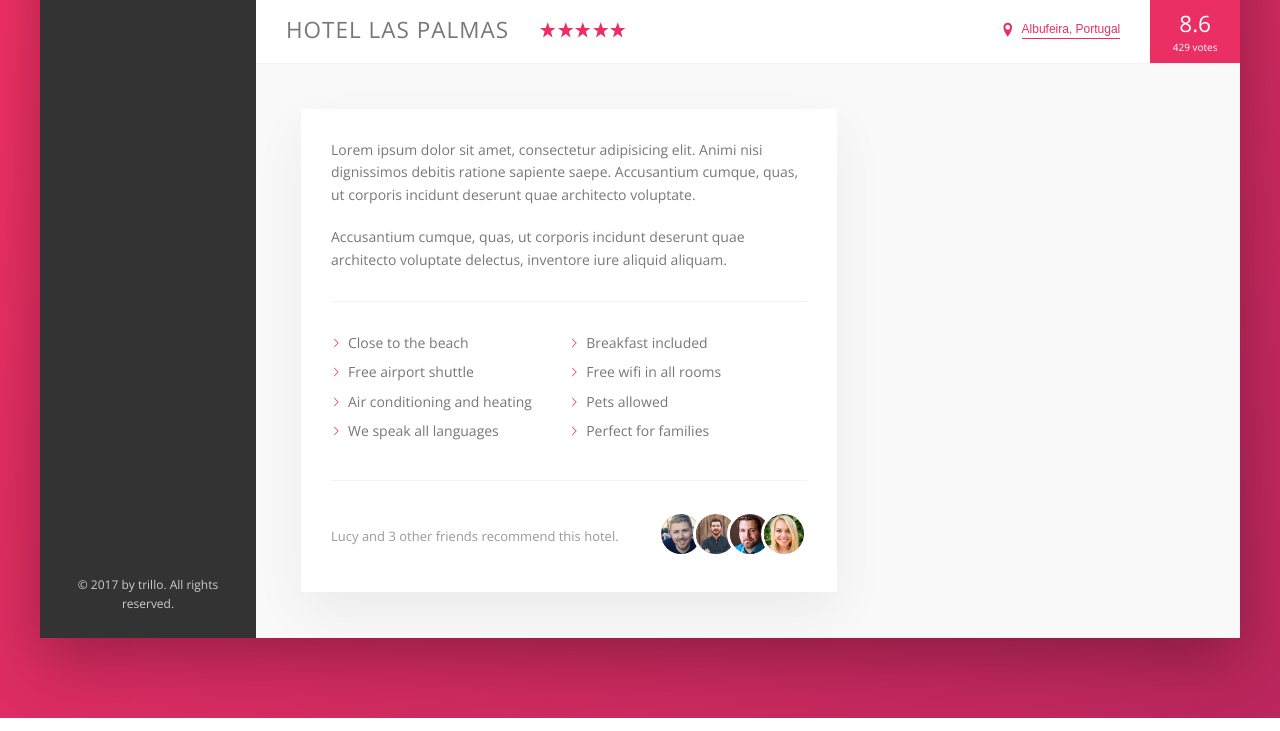
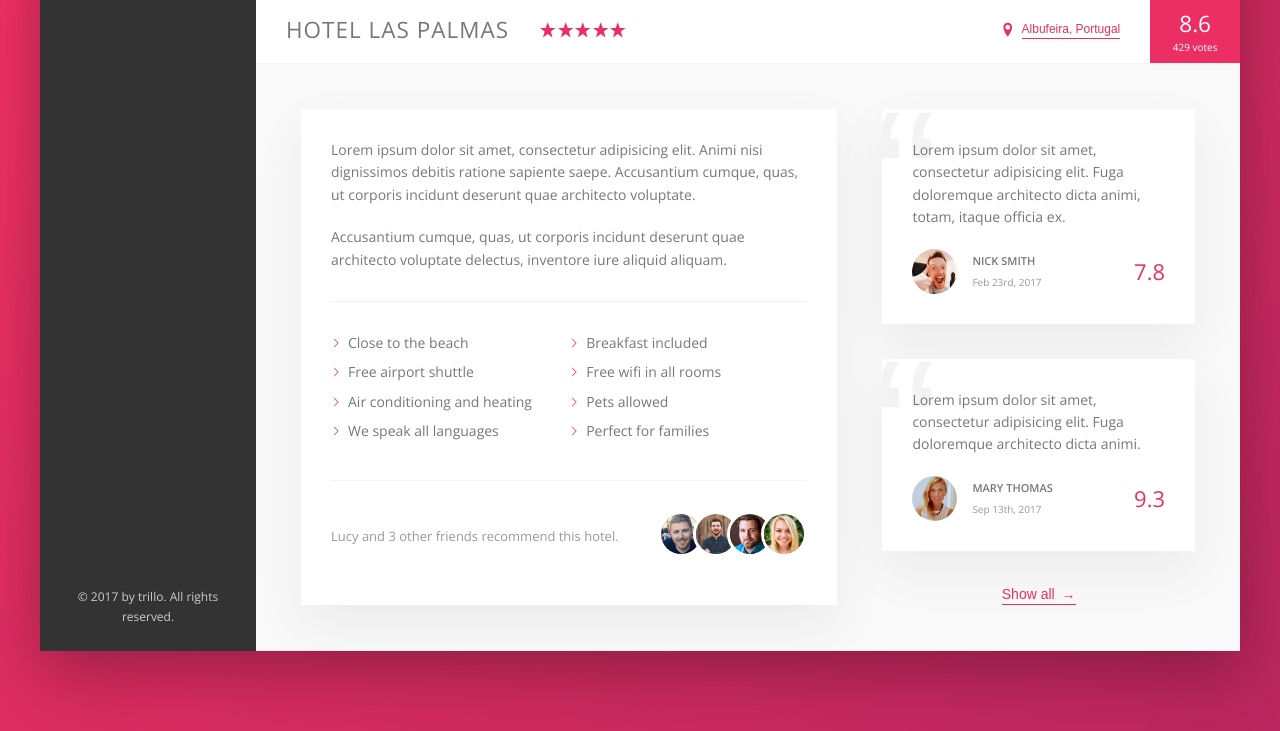
Before and after one commit to phaminhien/trillo, a website: page index.html in a window 1280 px wide. Shown: the part 538-1269 px from the top of the page. Drawn offline with nearby package versions, Linux system fonts and the light colour scheme.

Commit message:
user review

```diff
--- a/index.html
+++ b/index.html
@@ -156,7 +156,32 @@
                             </div>
                         </div>
                         <div class="user-reviews">
-
+                            <figure class="review">
+                                <blockquote class="review__text">
+                                    Lorem ipsum dolor sit amet, consectetur adipisicing elit. Fuga doloremque architecto dicta animi, totam, itaque officia ex.
+                                </blockquote>
+                                <figcaption class="review__user">
+                                    <img src="img/user-1.jpg" alt="User 1" class="review__photo">
+                                    <div class="review__user-box">
+                                        <p class="review__user-name">Nick Smith</p>
+                                        <p class="review__user-date">Feb 23rd, 2017</p>
+                                    </div>
+                                    <div class="review__rating">7.8</div>
+                                </figcaption>
+                            </figure>
+                            <figure class="review">
+                                <blockquote class="review__text">
+                                    Lorem ipsum dolor sit amet, consectetur adipisicing elit. Fuga doloremque architecto dicta animi.                                </blockquote>
+                                <figcaption class="review__user">
+                                    <img src="img/user-2.jpg" alt="User 2" class="review__photo">
+                                    <div class="review__user-box">
+                                        <p class="review__user-name">Mary Thomas</p>
+                                        <p class="review__user-date">Sep 13th, 2017</p>
+                                    </div>
+                                    <div class="review__rating">9.3</div>
+                                </figcaption>
+                            </figure>
+                            <button class="btn-inline">Show all <span>&rarr;</span></button>
                         </div>
                     </div>
                 </main>
--- a/sass/_component.scss
+++ b/sass/_component.scss
@@ -245,8 +245,17 @@
     cursor: pointer;
     transition: all .2s;
 
+    span {
+        margin-left: 3px;
+        transition: margin-left .2s;
+    }
+
     &:hover {
         color: var(--color-grey-dark-1);
+
+        span {
+            margin-left: 7px;
+        }
     }
 
     &:focus {
@@ -328,3 +337,64 @@
         }
     }
 }
+
+.review {
+    background-color: #fff;
+    box-shadow: var(--shadow-light);
+    padding: 3rem;
+    margin-bottom: 3.5rem;
+    position: relative;
+    overflow: hidden;
+
+    &__text {
+        margin-bottom: 2rem;
+        z-index: 10;
+        position: relative;
+    }
+
+    &__user {
+        display: flex;
+        align-items: center;
+    }
+
+    &__user-box {
+        margin-right: auto;
+    }
+
+    &__user-name {
+        font-size: 1.1rem;
+        font-weight: 600;
+        text-transform: uppercase;
+        margin-bottom: .4rem;
+    }
+
+    &__user-date {
+        font-size: 1rem;
+        color: var(--color-grey-dark-3);
+    }
+
+    &__rating {
+        color: var(--color-primary);
+        font-size: 2.2rem;
+        font-weight: 300;
+    }
+
+    &__photo {
+        height: 4.5rem;
+        width: 4.5rem;
+        border-radius: 50%;
+        margin-right: 1.5rem;
+    }
+
+    &::before {
+        content: '\201C';
+        position: absolute;
+        top: -2.75rem;
+        left: -1rem;
+        line-height: 1;
+        font-size: 20rem;
+        font-family: sans-serif;
+        color: var(--color-grey-light-2);
+        z-index: 1;
+    }
+}
--- a/sass/_layout.scss
+++ b/sass/_layout.scss
@@ -34,13 +34,13 @@
 
 .details {
     display: flex;
+    font-size: 1.4rem;
     padding: 4.5rem;
     background-color: var(--color-grey-light-1);
     border-bottom: var(--line);
 }
 
 .description {
-    font-size: 1.4rem;
     background-color: #fff;
     box-shadow: var(--shadow-light);
     padding: 3rem;
@@ -50,4 +50,7 @@
 
 .user-reviews {
     flex: 1;
+    display: flex;
+    flex-direction: column;
+    align-items: center;
 }
```
Also changed, not shown: css/style.css.
